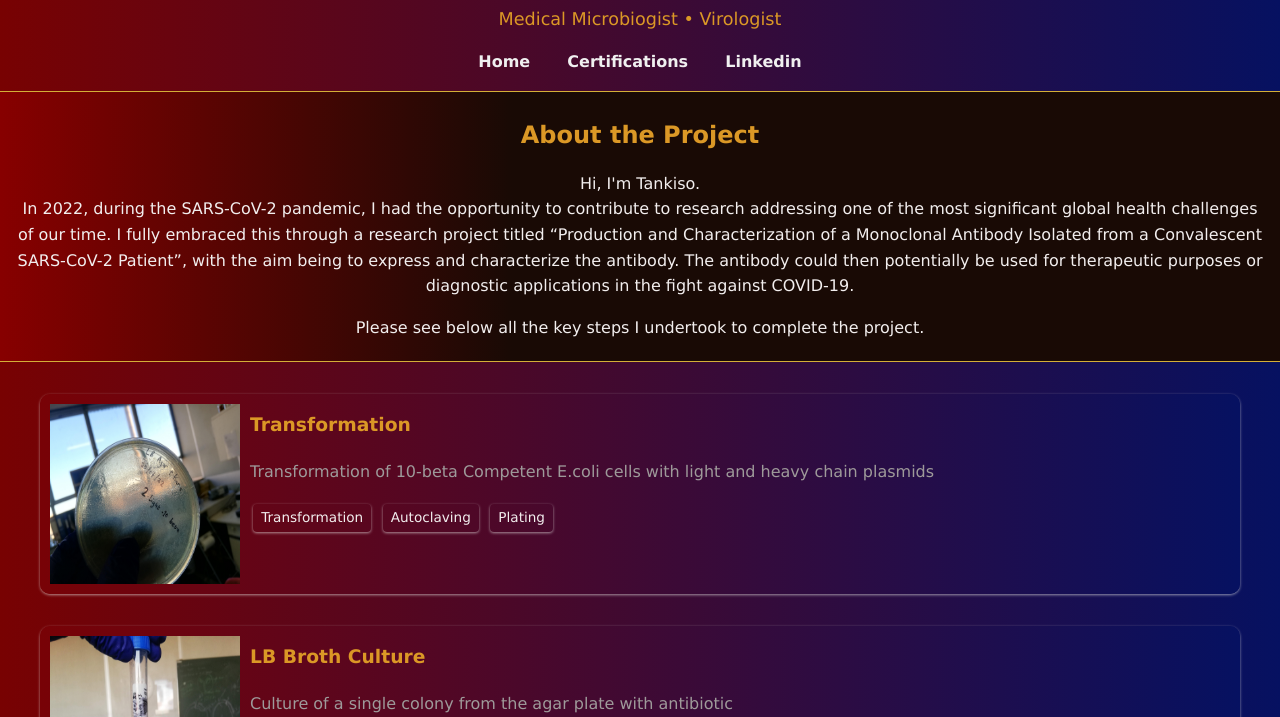
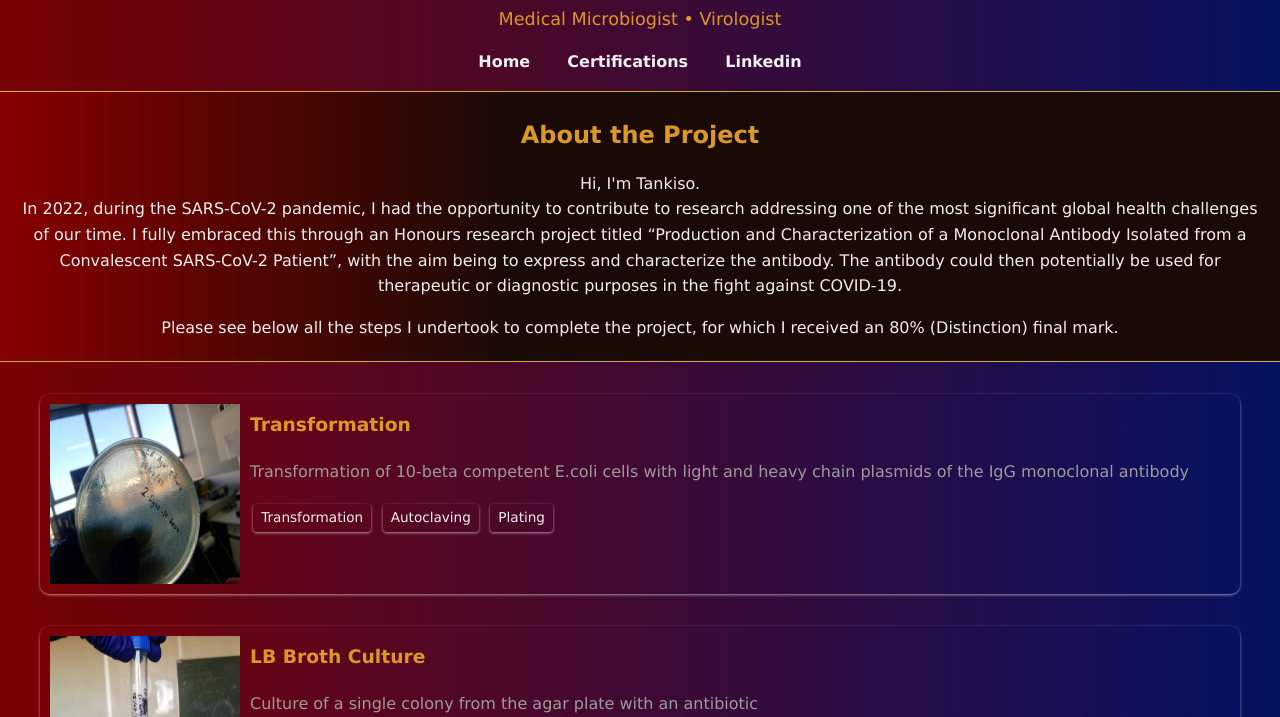
Before and after one commit to AneleTk/Medical-Science-Project, a plain HTML site: page index.html in a window 1280 px wide. Shown: the part 83-800 px from the top of the page. Drawn offline with Linux system fonts and the light colour scheme.

Commit message:
Fixed sentences

```diff
--- a/index.html
+++ b/index.html
@@ -21,12 +21,12 @@
   <section class="hero">
     <h2>About the Project</h2>
     <p> Hi, I'm Tankiso.<br> In 2022, during the SARS-CoV-2 pandemic, I had the opportunity to contribute to research addressing one of the most significant global health challenges of our time.
-      I fully embraced this through a research project titled “Production and Characterization of a Monoclonal Antibody Isolated from a Convalescent SARS-CoV-2 Patient”,
-      with the aim being to express and characterize the antibody. The antibody could then potentially be used for therapeutic purposes or diagnostic applications in the fight against COVID-19.
+      I fully embraced this through an Honours research project titled “Production and Characterization of a Monoclonal Antibody Isolated from a Convalescent SARS-CoV-2 Patient”,
+      with the aim being to express and characterize the antibody. The antibody could then potentially be used for therapeutic or diagnostic purposes in the fight against COVID-19.
 
     </p>
     <p>
-      Please see below all the key steps I undertook to complete the project.
+      Please see below all the steps I undertook to complete the project, for which I received an 80% (Distinction) final mark.
     </p>
   </section>
 
@@ -36,7 +36,7 @@
       <img src="Images/Kanamycin plate_LC.jpg" alt="Transformation">
       <div class="project-content">
         <h3>Transformation</h3>
-        <p>Transformation of 10-beta Competent E.coli cells with light and heavy chain plasmids</p>
+        <p>Transformation of 10-beta competent E.coli cells with light and heavy chain plasmids of the IgG monoclonal antibody</p>
         <div class="tags">
           <span class="tag">Transformation</span>
           <span class="tag">Autoclaving</span>
@@ -54,7 +54,7 @@
       <img src="Images/15ml tube_HC.jpg">
       <div class="project-content">
         <h3>LB Broth Culture</h3>
-        <p>Culture of a single colony from the agar plate with antibiotic</p>
+        <p>Culture of a single colony from the agar plate with an antibiotic</p>
         <div class="tags">
           <span class="tag">Media preparation</span>
           <span class="tag">Aseptic technique</span>
```
Also changed, not shown: certifications.html (+1 -1 lines).
